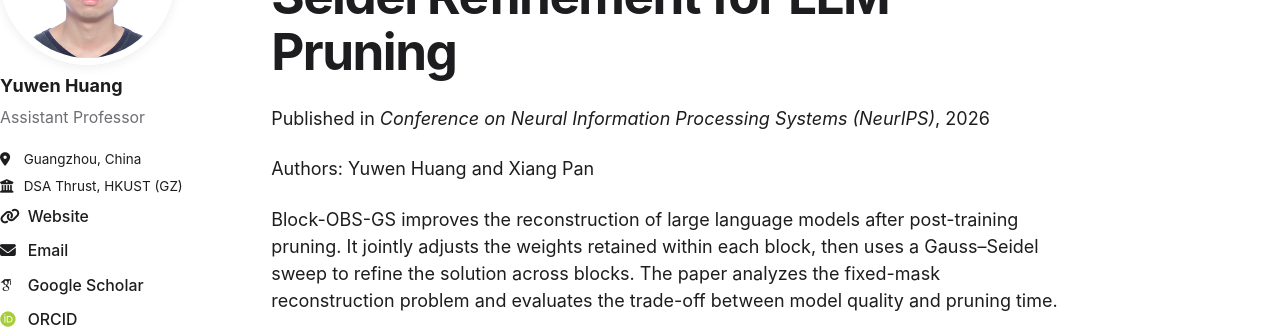
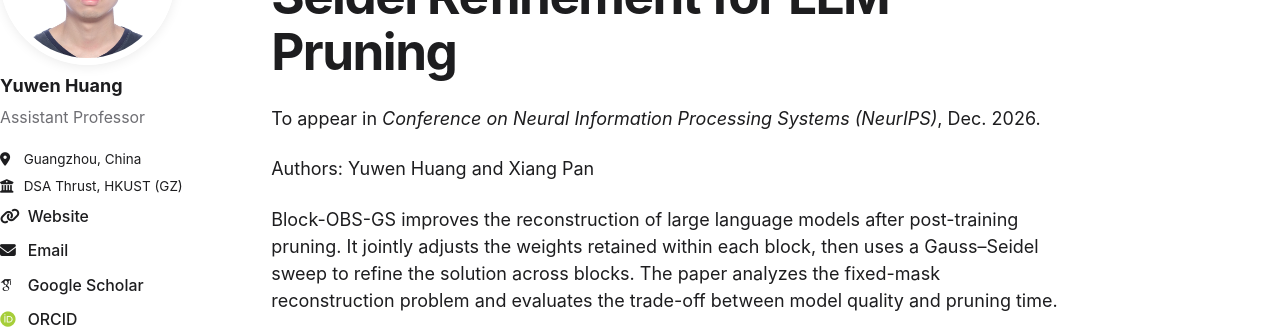
Before and after one commit to YuwenHuang0/YuwenHuang0.github.io, a Jekyll site: the page built from _publications/2026-09-25-block-obs-gs.md, in a window 1280 px wide and 1144 px high. Shown: the part 204-533 px from the top of the window. Built offline with Jekyll 4.4.1, drawn with Linux system fonts in a browser that asks for light colours; some web fonts are replaced; a script that is not in the unit is left out.

Commit message:
Mark Block-OBS-GS to appear at NeurIPS 2026

```diff
--- a/_layouts/single.html
+++ b/_layouts/single.html
@@ -89,6 +89,8 @@ layout: default
           {% assign page_status = page.status | default: "" | downcase %}
           {% if page_status contains 'submitted' %}
             <p>Submitted to <i>{{ page.venue }}</i>, {{ page.date | default: "1900-01-01" | date: "%Y" }} </p>
+          {% elsif page_status contains 'to appear' %}
+            <p>To appear in <i>{{ page.venue }}</i>, {{ page.publication_date | default: page.date | date: "%b. %Y" }}.</p>
           {% elsif page_status contains 'in preparation' %}
             <p>In preparation for <i>{{ page.venue }}</i></p>
           {% else %}
--- a/_pages/publications.html
+++ b/_pages/publications.html
@@ -123,7 +123,7 @@ author_profile: false
           <div class="pub-row">
             {% if post.paperurl %}<a href="{{ post.paperurl }}"><span class="t">{{ post.title }}</span></a>{% else %}<span class="t">{{ post.title }}</span>{% endif %}
             <br>{% if post.authors %}{% capture self_marked %}<b>Yuwen Huang</b>{% if post.sole_corresponding %}*{% endif %}{% if post.sole_first %}&dagger;{% endif %}{% endcapture %}{{ post.authors | array_to_sentence_string | replace: "Yuwen Huang", self_marked }}.{% endif %}
-            In <em>{{ post.venue }}</em>, {{ post.date | date: "%B %Y" }}.{% capture lnk %}{% if post.paperurl %}<a class="r rp" href="{{ post.paperurl }}">Paper</a>{% endif %}{% if post.slidesurl %}<a class="r rs" href="{{ post.slidesurl }}">Slides</a>{% endif %}{% if post.slidesurl_alt %}<a class="r rs" href="{{ post.slidesurl_alt }}">{{ post.slideslabel_alt | default: "Slides" }}</a>{% endif %}{% if post.videourl %}<a class="r rv" href="{{ post.videourl }}">Video</a>{% endif %}{% if post.bibtexurl %}<a class="r rb" href="{{ post.bibtexurl }}">BibTeX</a>{% endif %}{% endcapture %}{% if lnk | strip != "" %} {{ lnk | strip }}{% endif %}
+            {% if post.status == "To appear" %}To appear in <em>{{ post.venue }}</em>, {{ post.publication_date | date: "%b. %Y" }}.{% else %}In <em>{{ post.venue }}</em>, {{ post.date | date: "%B %Y" }}.{% endif %}{% capture lnk %}{% if post.paperurl %}<a class="r rp" href="{{ post.paperurl }}">Paper</a>{% endif %}{% if post.slidesurl %}<a class="r rs" href="{{ post.slidesurl }}">Slides</a>{% endif %}{% if post.slidesurl_alt %}<a class="r rs" href="{{ post.slidesurl_alt }}">{{ post.slideslabel_alt | default: "Slides" }}</a>{% endif %}{% if post.videourl %}<a class="r rv" href="{{ post.videourl }}">Video</a>{% endif %}{% if post.bibtexurl %}<a class="r rb" href="{{ post.bibtexurl }}">BibTeX</a>{% endif %}{% endcapture %}{% if lnk | strip != "" %} {{ lnk | strip }}{% endif %}
           </div>
         {% endfor %}
       {% endif %}
--- a/_publications/2026-09-25-block-obs-gs.md
+++ b/_publications/2026-09-25-block-obs-gs.md
@@ -8,6 +8,8 @@ category: conferences
 permalink: /publication/block-obs-gs
 excerpt: "A post-training LLM pruning method that jointly reconstructs surviving weights within blocks and refines the fixed-mask solution with Gauss–Seidel updates."
 date: '2026-09-25'
+publication_date: '2026-12-01'
+status: To appear
 venue: "Conference on Neural Information Processing Systems (NeurIPS)"
 topic: machine-learning
 ---
```
Also changed, not shown: _pages/about.md (+1 -1 lines).
